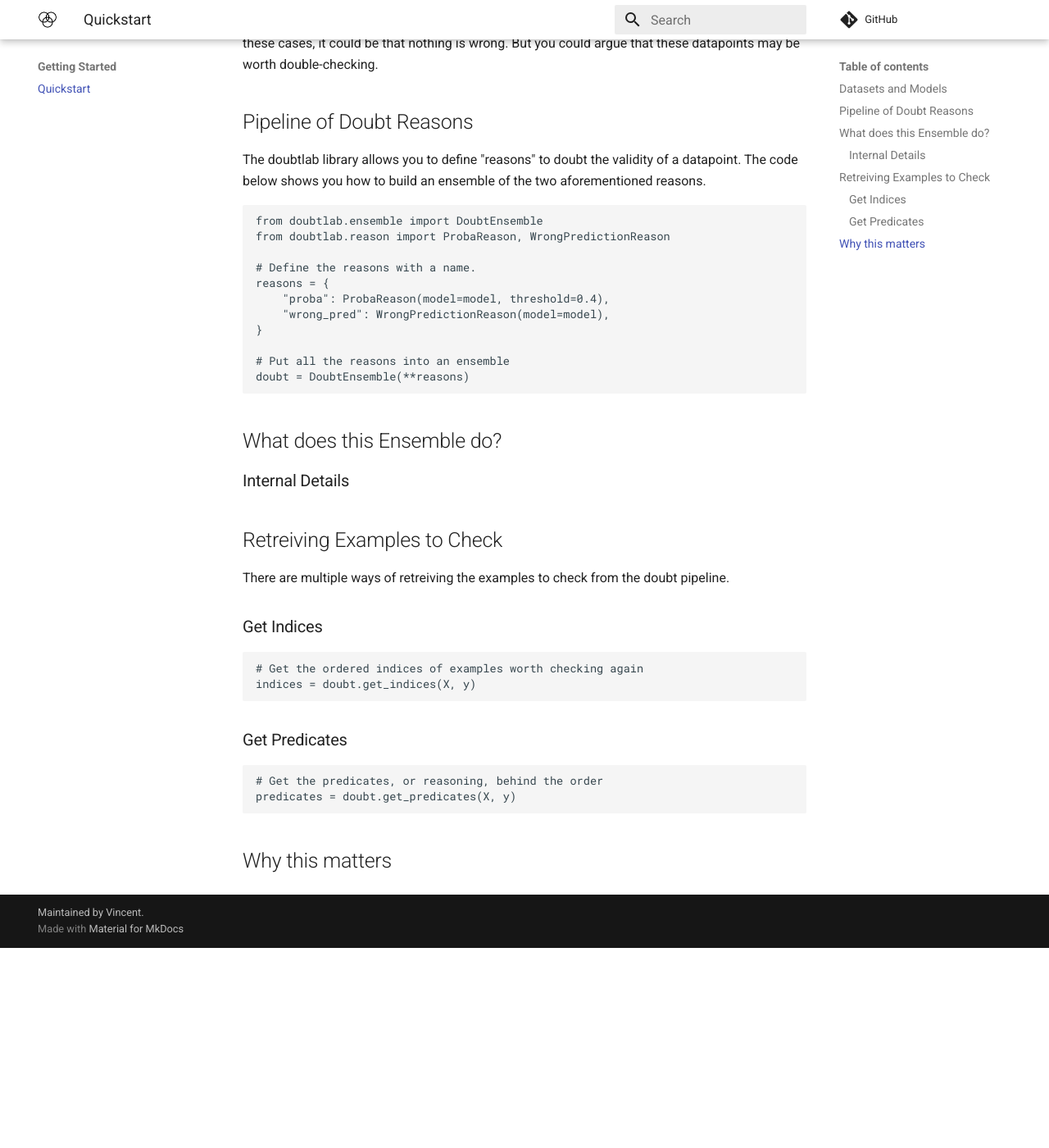
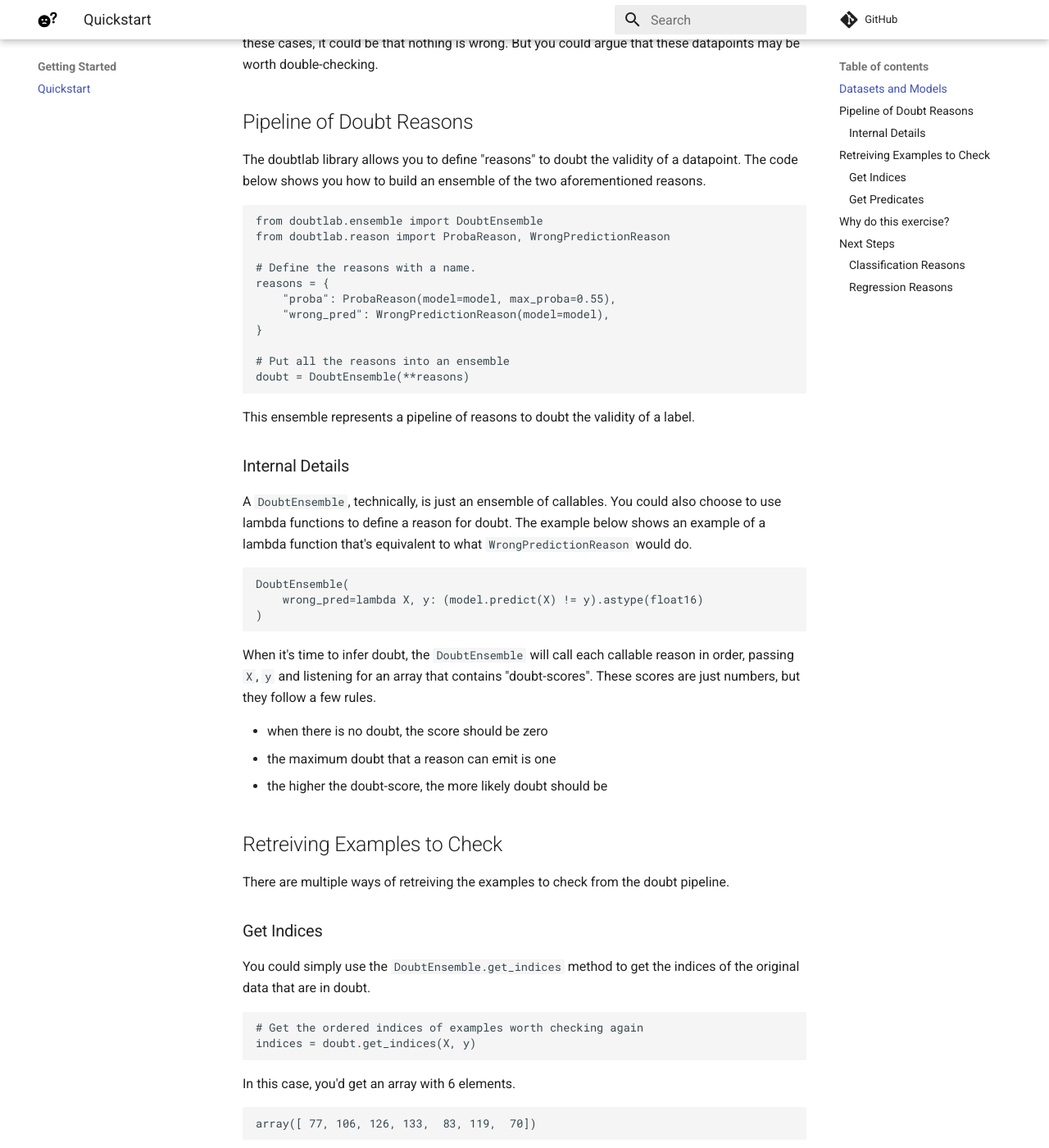
Before and after one commit to koaning/doubtlab, an MkDocs documentation site: the page built from docs/quickstart/index.md, in a window 1280 px wide and 1400 px high, scrolled down 693 px. Shown: the whole window at 82% size. Built offline with MkDocs 1.6.1 and Material for MkDocs 9.7.7, drawn with Linux system fonts in a browser that asks for light colours; comment, search, counter and statistics services are not loaded; before the commit the page ends 1849 px from its top, so only the background shows below that; some of the changed text lies outside the part shown.

Commit message:
progress

````diff
--- a/docs/quickstart/index.md
+++ b/docs/quickstart/index.md
@@ -36,7 +36,7 @@ from doubtlab.reason import ProbaReason, WrongPredictionReason
 
 # Define the reasons with a name.
 reasons = {
-    "proba": ProbaReason(model=model, threshold=0.4),
+    "proba": ProbaReason(model=model, max_proba=0.55),
     "wrong_pred": WrongPredictionReason(model=model),
 }
 
@@ -44,10 +44,30 @@ reasons = {
 doubt = DoubtEnsemble(**reasons)
 ```
 
-## What does this Ensemble do?
+This ensemble represents a pipeline of reasons to doubt the validity of a label.
+
+### Internal Details
+
+A `DoubtEnsemble`, technically, is just an ensemble of callables. You could
+also choose to use lambda functions to define a reason for doubt. The example
+below shows an example of a lambda function that's equivalent to what `WrongPredictionReason`
+would do.
+
+```python
+DoubtEnsemble(
+    wrong_pred=lambda X, y: (model.predict(X) != y).astype(float16)
+)
+```
+
+When it's time to infer doubt, the `DoubtEnsemble` will call each callable reason in order,
+passing `X`, `y` and listening for an array that contains "doubt-scores". These scores are just
+numbers, but they follow a few rules.
+
+- when there is no doubt, the score should be zero
+- the maximum doubt that a reason can emit is one
+- the higher the doubt-score, the more likely doubt should be
 
 
-### Internal Details
 
 ## Retreiving Examples to Check
 
@@ -56,16 +76,70 @@ from the doubt pipeline.
 
 ### Get Indices
 
+You could simply use the `DoubtEnsemble.get_indices` method to get the indices of
+the original data that are in doubt.
+
 ```python
 # Get the ordered indices of examples worth checking again
 indices = doubt.get_indices(X, y)
 ```
 
+In this case, you'd get an array with 6 elements.
+
+```
+array([ 77, 106, 126, 133,  83, 119,  70])
+```
+
+You can inspect the associated rows/labels of the examples via:
+
+```python
+X[indices], y[indices]
+```
+
 ### Get Predicates
+
+While the indices are useful they don't tell you much about how the
+ordering took place. If you'd like to see more details, you can also
+retreive a dataframe with predicates that explain which rows triggered
+which reasons.
 
 ```python
 # Get the predicates, or reasoning, behind the order
 predicates = doubt.get_predicates(X, y)
 ```
 
-## Why this matters
+The `predicates` dataframe contains a column for each reason. The index
+refers to the row number in the original dataset. Let's check the top 10 rows.
+
+```python
+predicates.head(10)
+```
+
+|     |   predicate_proba |   predicate_wrong_pred |
+|----:|------------------:|-----------------------:|
+|  77 |                 1 |                      1 |
+| 106 |                 1 |                      1 |
+| 126 |                 1 |                      0 |
+| 133 |                 1 |                      0 |
+|  83 |                 0 |                      1 |
+| 119 |                 1 |                      0 |
+|  70 |                 0 |                      1 |
+| 105 |                 0 |                      0 |
+| 107 |                 0 |                      0 |
+| 104 |                 0 |                      0 |
+
+There's a few things to observe here.
+
+- The ensemble assumes that overlap between reasons matter is a reason to give a row priority, moving it up in the dataframe.
+- The `.get_indices` method tells you *what* deserves checking and only returns candidates worth checking. The `.get_predicates` method tries to explain *why* these rows deserve to be checked and therefore returns a dataframe with a row for each row in `X`.
+- The index of the predicates dataframe refers to rows in our original `X`, `y` arrays.
+
+## Why do this exercise?
+
+## Next Steps
+
+This library contains many more "reasons" that you can use.
+
+### Classification Reasons
+
+### Regression Reasons
--- a/mkdocs.yml
+++ b/mkdocs.yml
@@ -17,8 +17,8 @@ plugins:
 copyright: Maintained by <a href="https://twitter.com/fishnets88">Vincent</a>.
 theme:
   name: material
-  favicon: venn.png
-  logo: venn.png
+  favicon: icon.png
+  logo: icon.png
   feature:
     tabs: true
   palette:
````
Also changed, not shown: README.md (+14 -2 lines), docs/index.md (+9 -0 lines), docs/icon.png, docs/venn.png (deleted), 2 other files.
